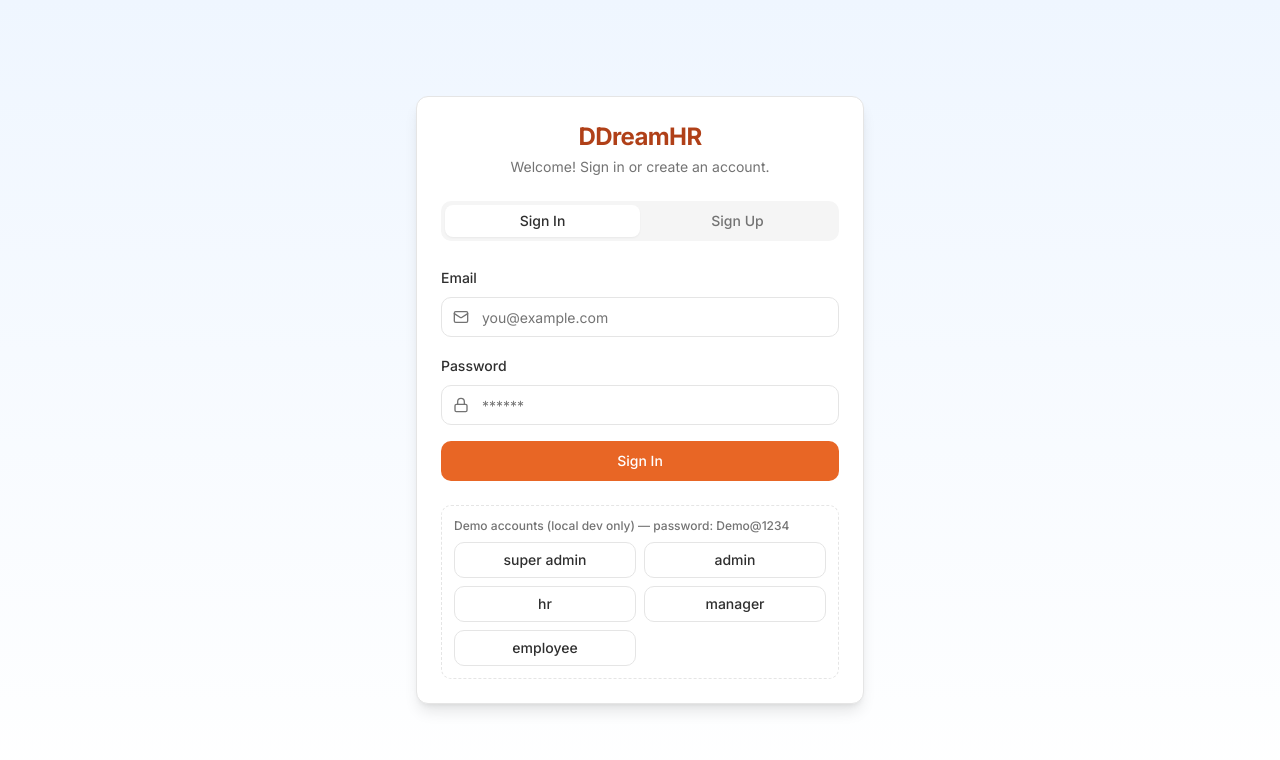
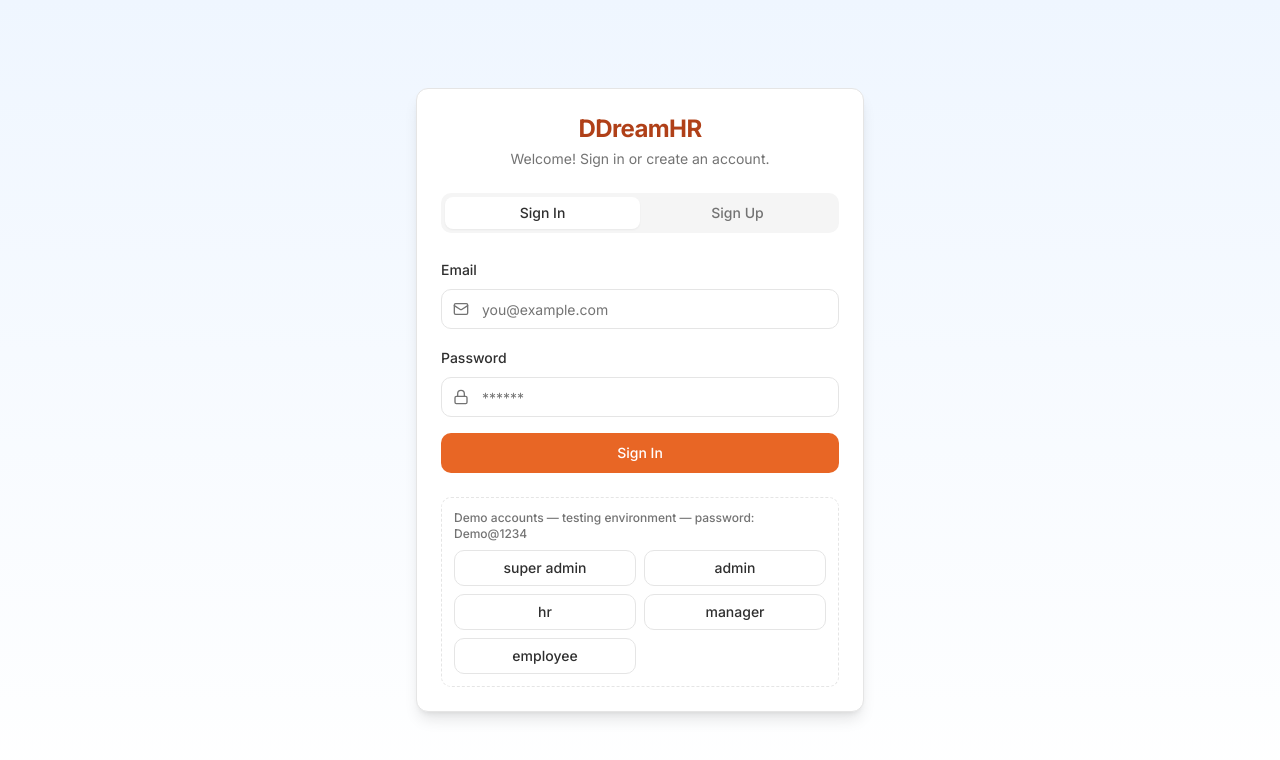
Before and after one commit to dreamdaytech/DDreamHR, a React (Vite) app: page /login in a window 1280 px wide. Shown: the top 760 px of the page. Built offline with nearby package versions, Linux system fonts and the light colour scheme.

Commit message:
Clarify hosted demo login controls

```diff
--- a/src/components/auth/AuthForm.tsx
+++ b/src/components/auth/AuthForm.tsx
@@ -192,7 +192,7 @@ const AuthForm = () => {
             {DEMO_LOGIN_ENABLED && (
               <div className="mt-6 rounded-md border border-dashed p-3">
                 <p className="mb-2 text-xs font-medium text-muted-foreground">
-                  Demo accounts (local dev only) — password: Demo@1234
+                  Demo accounts — testing environment — password: Demo@1234
                 </p>
                 <div className="grid grid-cols-2 gap-2">
                   {DEMO_ACCOUNTS.map((account) => (
```
